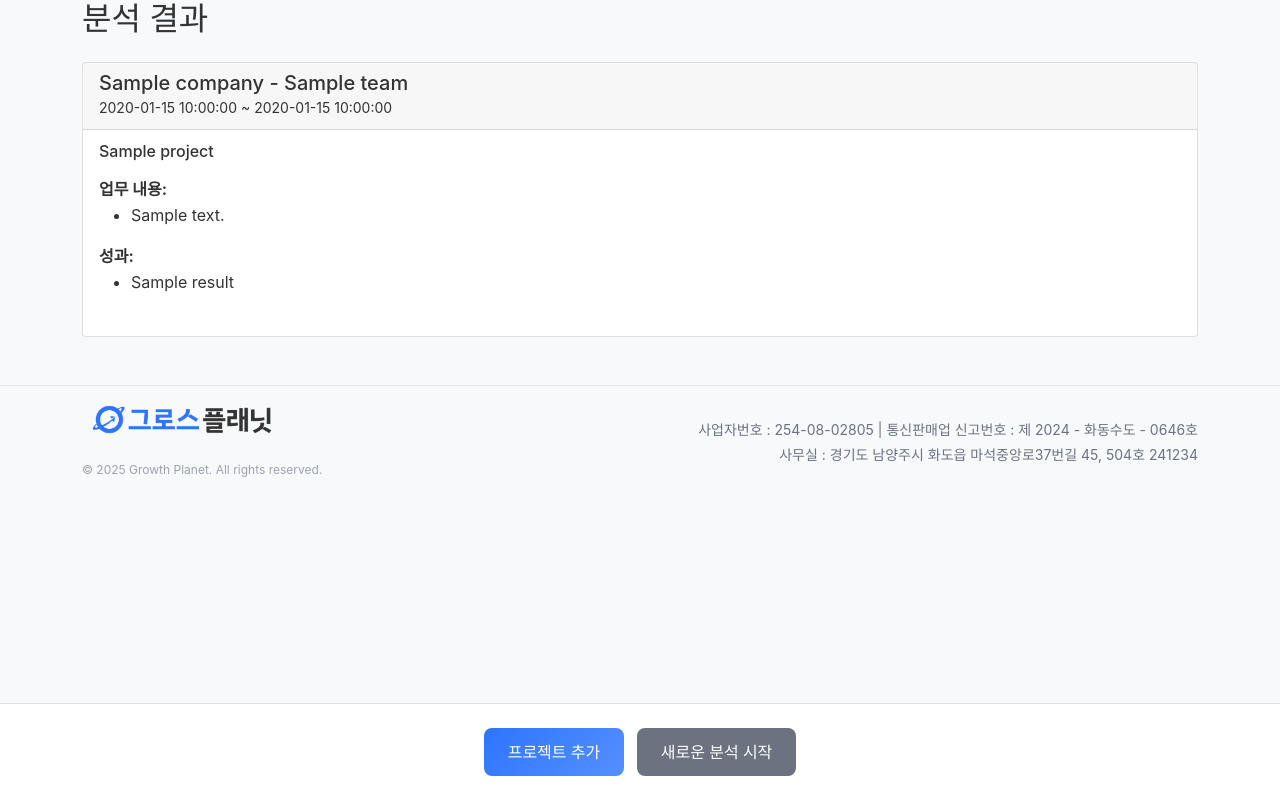
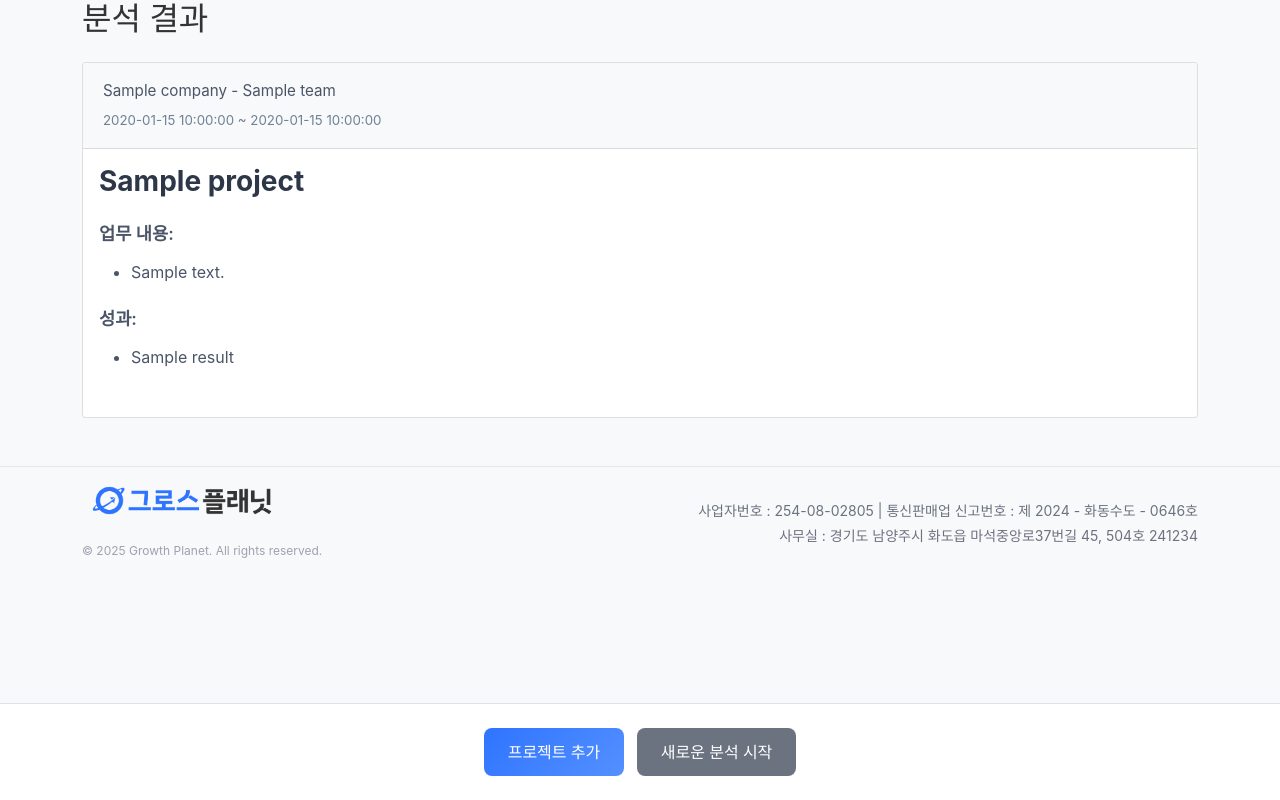
Before and after one commit to earningss793/GROWTHFOLIO2, a Flask app: template templates/result.html in a window 1280 px wide. Run offline with Flask 3, Linux system fonts and the light colour scheme; the template is opened without the code that fills it: most values are stand-ins (such as "Sample title", 1, 10 or a date in 2020); some web fonts are replaced.

Commit message:
Assistant checkpoint: Update heading hierarchy and styling for results display
Assistant generated file changes:
- templates/result.html: Update heading hierarchy and styling
- static/css/styles.css: Add styles for new heading hierarchy
- static/js/main.js: Update project HTML generation

---

User prompt:

I want to improve the Replit assistant functionality with focus on proper heading hierarchy and display. Here are the updated requirements:

1. CRITICAL - Single Output Requirement:
   - Generate EXACTLY ONE result per submission
   - Each API call must generate exactly one response

2. Display Hierarchy:
   Header (smaller font size):
   - Title: '[Dynamic Title] - [Dynamic Subtitle]'
   - Period: '[Dynamic Period]'

   Project Title (prominent display):
   - Location: Below header, above '업무 내용'
   - Style:
     * Larger font size (bigger than header)
     * Bold weight
     * Example: '아이폰 프로젝트'
   - Source: User input from project name field

3. Content Sections:
   - Project name (large, bold)
   - '업무 내용:' with bullet points
   - '성과:' with bullet points
   - All bullet points properly indented

4. UI Components:
   - '프로젝트 추가' button
   - Input field with placeholder '프로젝트명을 입력하세요'
   - Submit via Enter key or '확인' button

5. Functionality Flow:
   - User clicks '프로젝트 추가' button
   - New input section appears
   - System inherits header info from previous result
   - User enters project name
   - ONE API call generates ONE formatted result with:
     * Inherited header (smaller size)
     * User's project name (large, bold)
     * Generated content below

6. Styling Specifics:
   - Header: Standard size text
   - Project Name: Larger than header, bold weight
   - Section titles: Medium size
   - Content: Standard size
   - Maintain proper spacing between sections

```diff
--- a/static/css/styles.css
+++ b/static/css/styles.css
@@ -332,6 +332,55 @@ pre {
     padding: 1.5rem;
 }
 
+/* Card Hierarchy Styles */
+.card-header {
+    background-color: #f8f9fa;
+    border-bottom: 1px solid rgba(0,0,0,.125);
+    padding: 1rem 1.25rem;
+}
+
+.header-info {
+    font-size: 0.95rem;
+}
+
+.company-info {
+    color: #4a5568;
+    margin-bottom: 0.25rem;
+}
+
+.period-info {
+    color: #718096;
+}
+
+.project-title {
+    font-size: 1.75rem;
+    font-weight: 700;
+    color: #2d3748;
+    margin-bottom: 1.5rem;
+}
+
+.section-title {
+    font-size: 1.1rem;
+    font-weight: 600;
+    color: #4a5568;
+    margin-bottom: 1rem;
+}
+
+.content-section {
+    margin-bottom: 2rem;
+}
+
+.content-list {
+    padding-left: 2rem;
+    margin-bottom: 1.5rem;
+}
+
+.content-list li {
+    margin-bottom: 0.5rem;
+    line-height: 1.5;
+    color: #4a5568;
+}
+
 /* Template Selection */
 .template-selection {
     background-color: white;
--- a/static/js/main.js
+++ b/static/js/main.js
@@ -119,17 +119,20 @@ document.addEventListener('DOMContentLoaded', function() {
     function createProjectHTML(result, headerInfo) {
         return `
             <div class="card-header">
-                <h5 class="mb-0">${headerInfo?.title || result.project_name}</h5>
-                <small>${headerInfo?.period || ''}</small>
+                <div class="header-info">
+                    <p class="company-info mb-1">${headerInfo?.title || ''}</p>
+                    <small class="period-info">${headerInfo?.period || ''}</small>
+                </div>
             </div>
             <div class="card-body">
-                <div class="mb-4">
-                    <strong>업무 내용:</strong>
-                    <ul>
+                <h2 class="project-title">${result.project_name}</h2>
+                <div class="content-section">
+                    <h3 class="section-title">업무 내용:</h3>
+                    <ul class="content-list">
                         ${result.details.map(detail => `<li>${detail}</li>`).join('')}
                     </ul>
-                    <strong>성과:</strong>
-                    <ul>
+                    <h3 class="section-title mt-4">성과:</h3>
+                    <ul class="content-list">
                         ${result.results.map(result => `<li>${result}</li>`).join('')}
                     </ul>
                 </div>
--- a/templates/result.html
+++ b/templates/result.html
@@ -7,21 +7,23 @@
             {% for experience in analysis.work_experience %}
                 <div class="card mb-4">
                     <div class="card-header">
-                        <h5 class="mb-0">{{ experience.company }} - {{ experience.team }}</h5>
-                        <small>{{ experience.start_date }} ~ {{ experience.end_date }}</small>
+                        <div class="header-info">
+                            <p class="company-info mb-1">{{ experience.company }} - {{ experience.team }}</p>
+                            <small class="period-info">{{ experience.start_date }} ~ {{ experience.end_date }}</small>
+                        </div>
                     </div>
                     {% for responsibility in experience.responsibilities %}
                         <div class="card-body">
-                            <h6 class="card-subtitle mb-3">{{ responsibility.project }}</h6>
-                            <div class="mb-4">
-                                <strong>업무 내용:</strong>
-                                <ul>
+                            <h2 class="project-title mb-4">{{ responsibility.project }}</h2>
+                            <div class="content-section">
+                                <h3 class="section-title">업무 내용:</h3>
+                                <ul class="content-list">
                                     {% for detail in responsibility.details %}
                                         <li>{{ detail }}</li>
                                     {% endfor %}
                                 </ul>
-                                <strong>성과:</strong>
-                                <ul>
+                                <h3 class="section-title mt-4">성과:</h3>
+                                <ul class="content-list">
                                     {% for result in responsibility.results %}
                                         <li>{{ result }}</li>
                                     {% endfor %}
```
